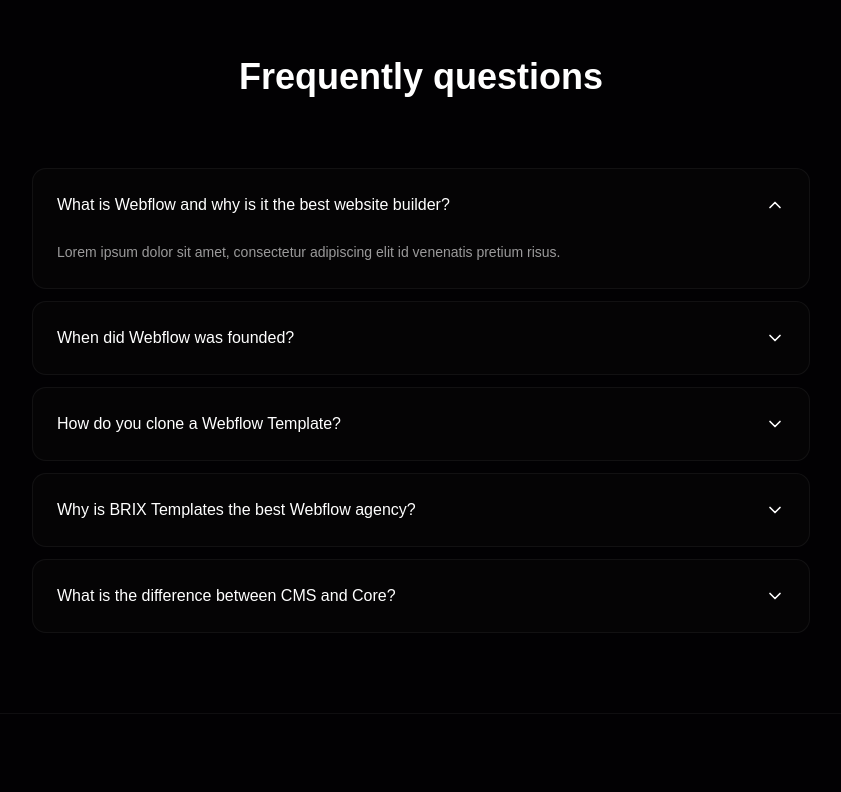
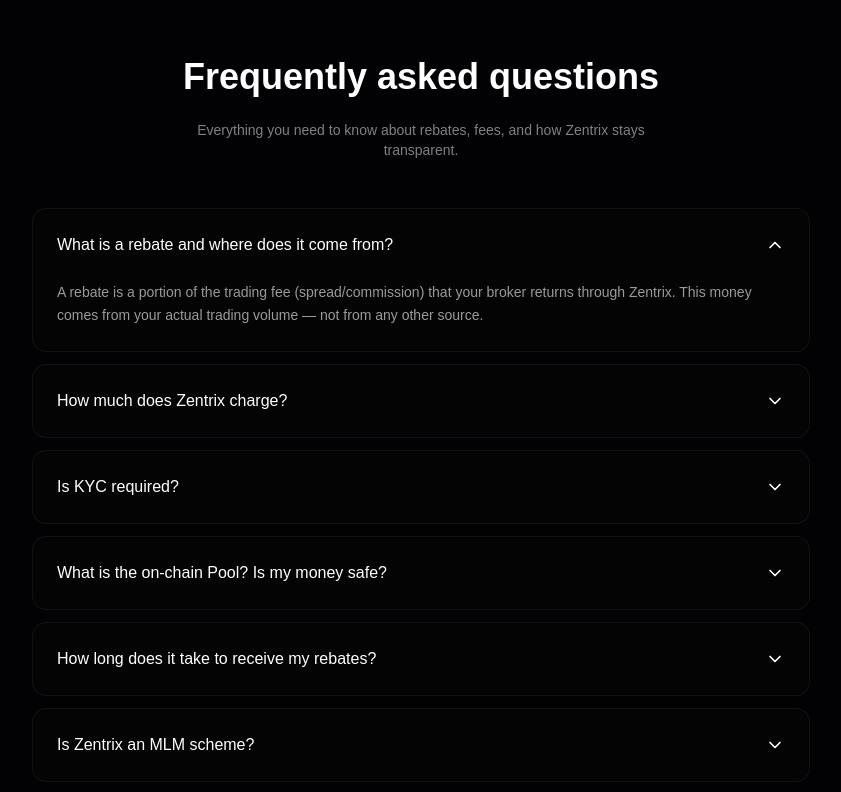
Before and after one commit to le-dat/zentrix-landingpage, a Next.js app: page / in a window 1280 px wide. Shown: the part 6080-6872 px from the top of the page, without its empty margins (219-1060 px from the left). Built offline with nearby package versions, Linux system fonts and the light colour scheme.

Commit message:
feat(landing): refresh FAQ section
Made-with: Cursor

```diff
--- a/components/landing/FAQSection.tsx
+++ b/components/landing/FAQSection.tsx
@@ -6,29 +6,32 @@ import { ChevronDown } from "lucide-react";
 
 const faqs = [
   {
-    title: "What is Webflow and why is it the best website builder?",
-    body: "Lorem ipsum dolor sit amet, consectetur adipiscing elit id venenatis pretium risus.",
-    isOpen: true,
+    title: "What is a rebate and where does it come from?",
+    body: "A rebate is a portion of the trading fee (spread/commission) that your broker returns through Zentrix. This money comes from your actual trading volume — not from any other source.",
   },
   {
-    title: "When did Webflow was founded?",
-    body: "",
-    isOpen: false,
+    title: "How much does Zentrix charge?",
+    body: "Zentrix charges a platform fee of $0.50–$1.00 per lot traded (varies by broker and asset) and a fixed withdrawal fee of $0.50 per claim. There are no other hidden fees.",
   },
   {
-    title: "How do you clone a Webflow Template?",
-    body: "",
-    isOpen: false,
+    title: "Is KYC required?",
+    body: "Yes. KYC is mandatory to withdraw funds, in order to comply with AML regulations and protect your account. The process involves uploading a government-issued ID and a selfie — typically processed within a few business hours.",
   },
   {
-    title: "Why is BRIX Templates the best Webflow agency?",
-    body: "",
-    isOpen: false,
+    title: "What is the on-chain Pool? Is my money safe?",
+    body: "The Pool is a BEP20 smart contract that holds rebate liquidity. Funds enter the Pool only after broker payouts have been received by treasury and verified through 3-way reconciliation. You can check the Pool balance and full claim history directly on BSCScan.",
   },
   {
-    title: "What is the difference between CMS and Core?",
-    body: "",
-    isOpen: false,
+    title: "How long does it take to receive my rebates?",
+    body: "Rebates are recorded as your trading volume comes in. After each settlement period (typically weekly or monthly depending on the broker), rebates are confirmed and opened for claiming. You can claim at any time after that.",
+  },
+  {
+    title: "Is Zentrix an MLM scheme?",
+    body: "No. Referral commissions come from the actual trading fees generated by people you refer — not from selling participation packages or requiring deposits. Zentrix does not require you to purchase anything to participate.",
+  },
+  {
+    title: "Can I connect multiple brokers?",
+    body: "Yes. You can link multiple broker accounts under a single Zentrix account. Rebates from all brokers are consolidated in one place.",
   },
 ];
 
@@ -36,29 +39,31 @@ export function FAQSection() {
   const [openIndex, setOpenIndex] = useState(0);
 
   return (
-    <section className="relative py-20 overflow-hidden">
+    <section id="faq" className="relative py-20 overflow-hidden scroll-mt-24">
       <div className="max-w-[826px] mx-auto px-6">
-        {/* Heading */}
         <motion.h2
           initial={{ opacity: 0 }}
           animate={{ opacity: 1 }}
           transition={{ duration: 0.5 }}
-          className="text-[36px] font-bold mb-16 text-center"
+          className="text-[36px] font-bold mb-4 text-center"
         >
-          Frequently questions
+          Frequently asked questions
         </motion.h2>
+        <p className="text-center text-white/50 text-sm mb-12 max-w-lg mx-auto">
+          Everything you need to know about rebates, fees, and how Zentrix stays transparent.
+        </p>
 
-        {/* Accordion */}
         <div className="flex flex-col gap-3">
           {faqs.map((faq, i) => (
             <motion.div
-              key={i}
+              key={faq.title}
               initial={{ opacity: 0, y: 20 }}
               animate={{ opacity: 1, y: 0 }}
               transition={{ duration: 0.4, delay: i * 0.05 }}
               className="rounded-xl bg-black/40 border border-white/5 overflow-hidden"
             >
               <button
+                type="button"
                 onClick={() => setOpenIndex(openIndex === i ? -1 : i)}
                 className="w-full flex items-center justify-between p-6 text-left hover:bg-white/5 transition-colors"
               >
@@ -70,7 +75,7 @@ export function FAQSection() {
                 />
               </button>
               <AnimatePresence>
-                {openIndex === i && faq.body && (
+                {openIndex === i && (
                   <motion.div
                     initial={{ height: 0, opacity: 0 }}
                     animate={{ height: "auto", opacity: 1 }}
@@ -78,9 +83,7 @@ export function FAQSection() {
                     transition={{ duration: 0.2 }}
                     className="overflow-hidden"
                   >
-                    <div className="px-6 pb-6 text-sm text-white/60 leading-relaxed">
-                      {faq.body}
-                    </div>
+                    <div className="px-6 pb-6 text-sm text-white/60 leading-relaxed">{faq.body}</div>
                   </motion.div>
                 )}
               </AnimatePresence>
```
